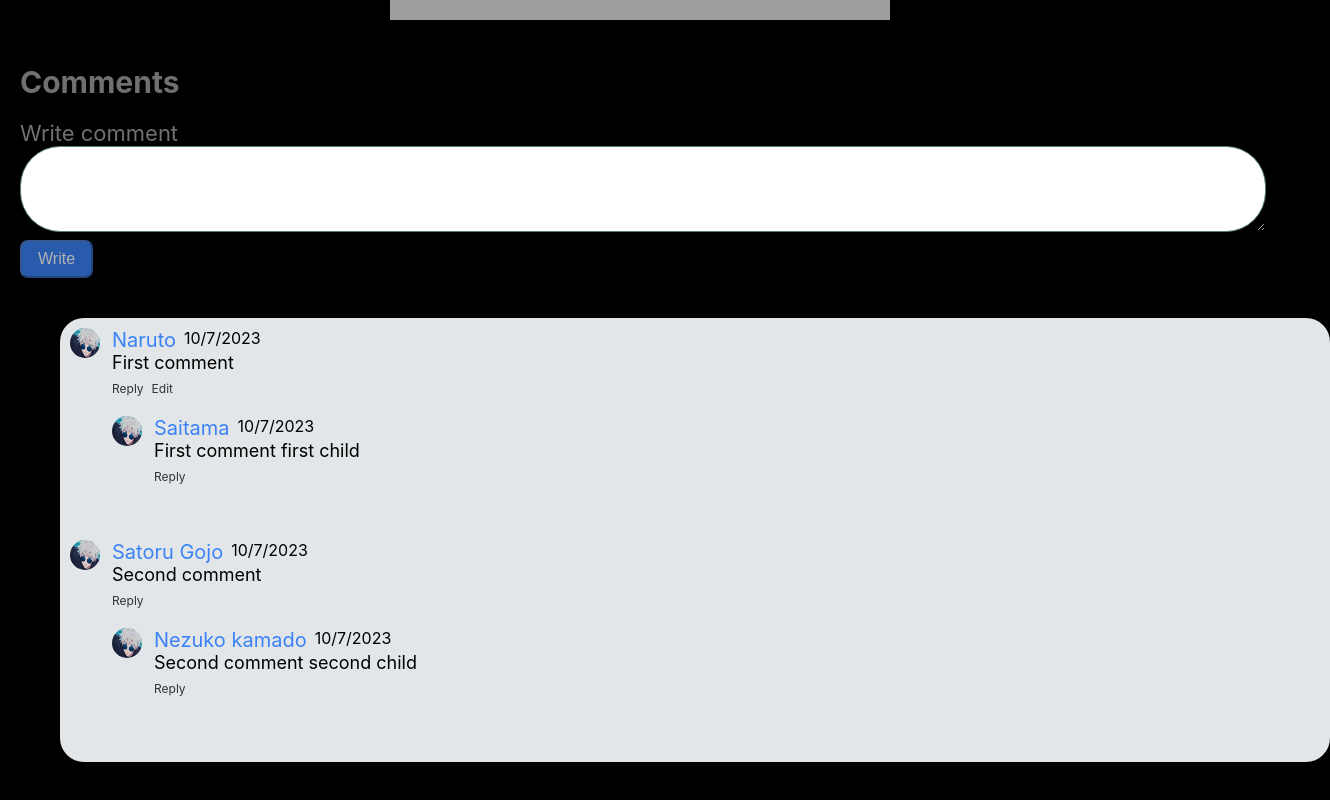
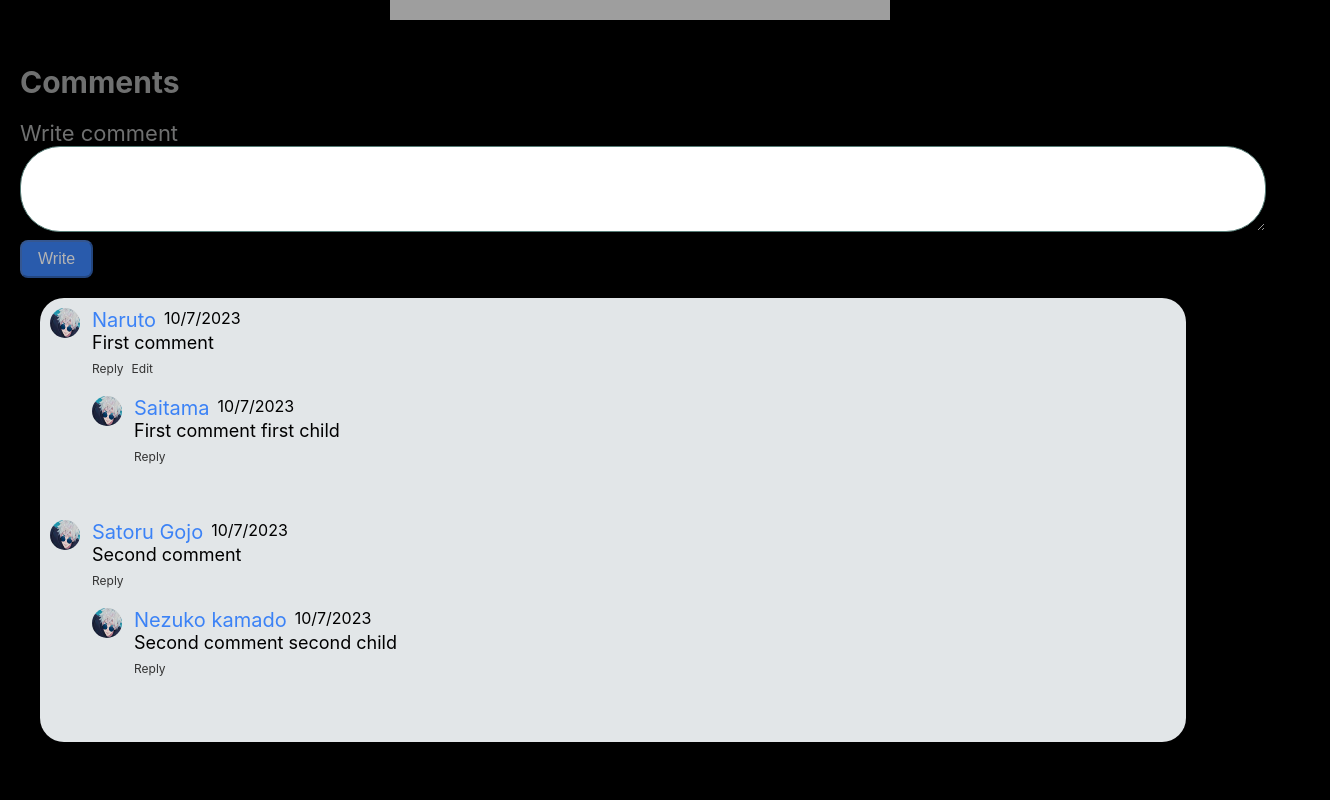
Before and after one commit to PranjaliChouhan/Comments, a React (Create React App) app in the folder myapp/: page / in a window 1280 px wide. Shown: the part 290-1090 px from the top of the page, 1330 px wide, since content can reach past the window. After the commit the page ends 1052 px from the top, so only its background shows below. Built offline with nearby package versions, Linux system fonts and the light colour scheme; grey boxes are pictures that could not be loaded.

Commit message:
Update App.css

```diff
--- a/myapp/src/App.css
+++ b/myapp/src/App.css
@@ -59,8 +59,9 @@ body{
 }
 
 .comments-container {
-  width: 100%;
-  margin: 40px;
+  width: 90%;
+  margin: 20px;
+
   padding: 10px 20px 10px 10px;
   background-color: rgb(226, 230, 232);
   border-radius: 1.5rem;
```
